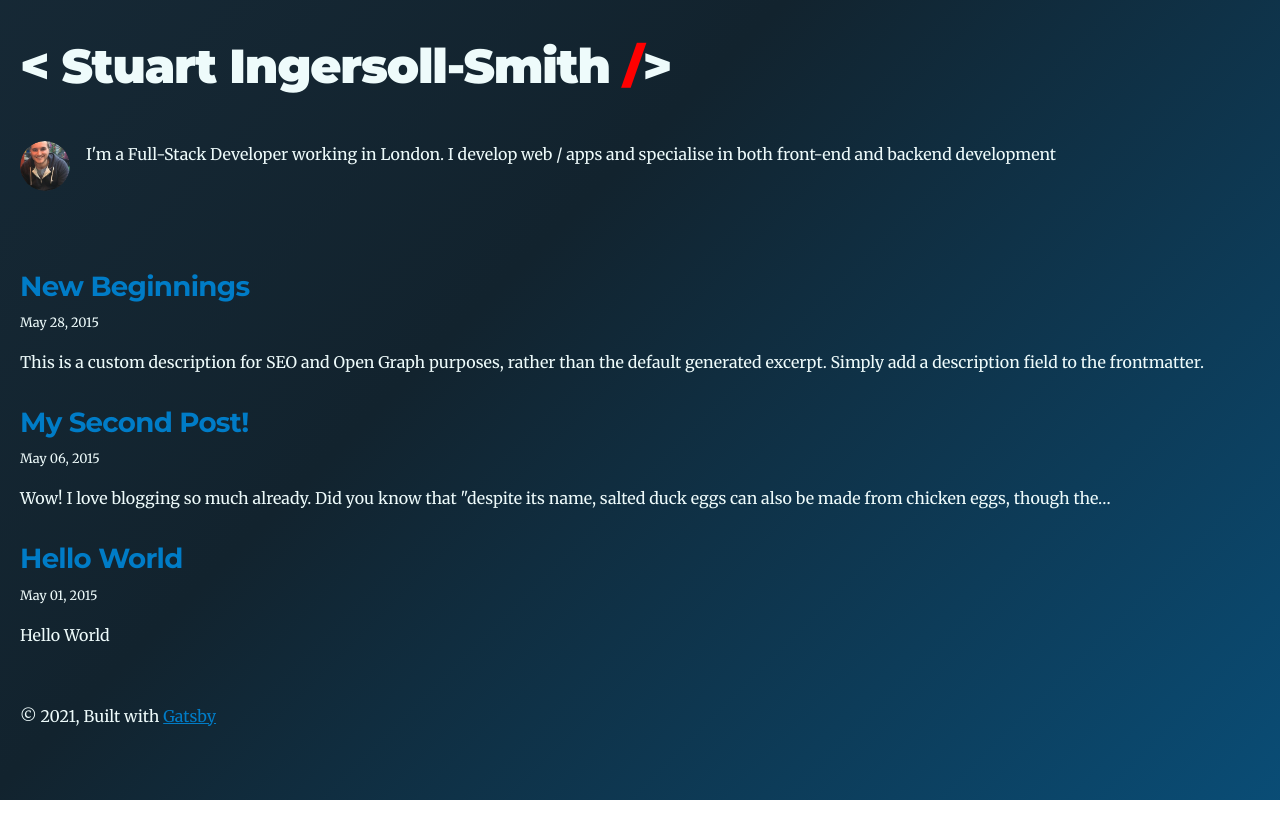
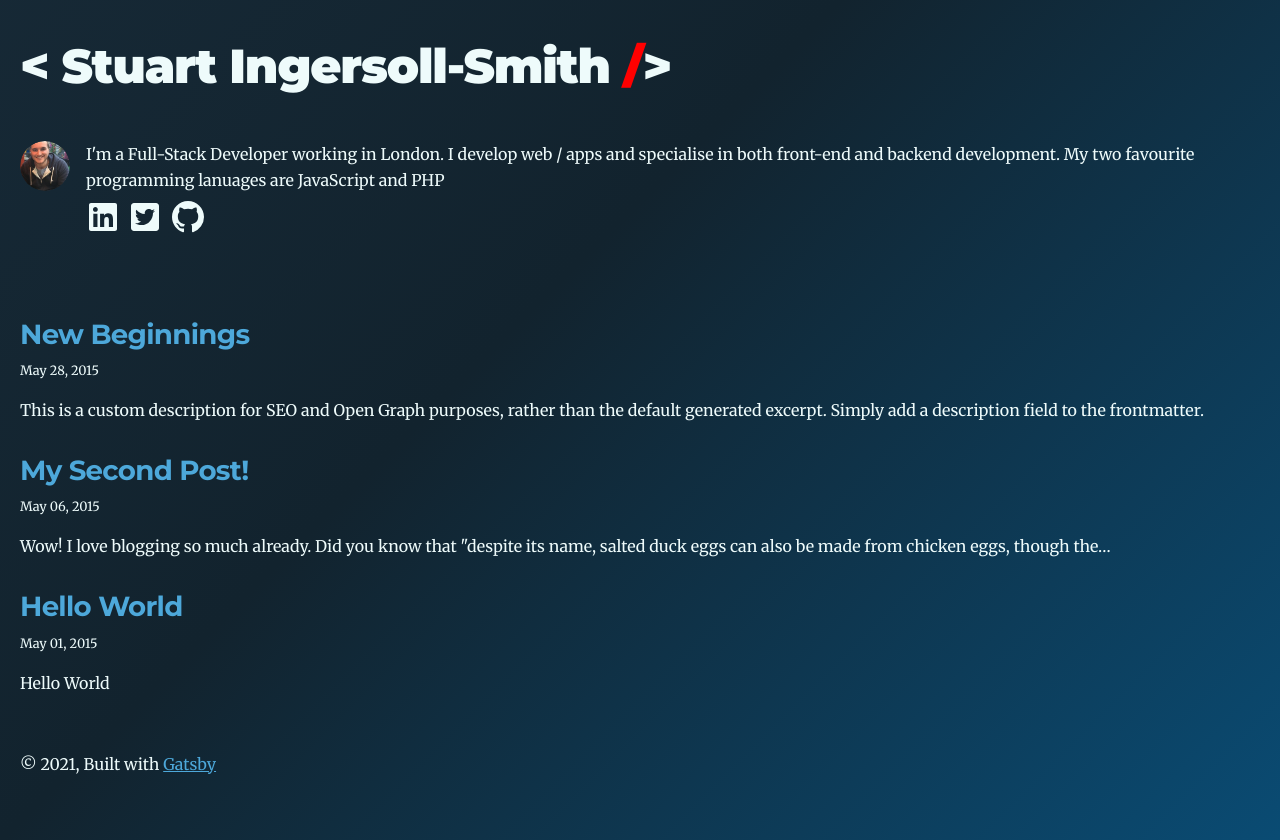
Before and after one commit to stusmith90/portfolio, a Gatsby site: page / in a window 1280 px wide. Before the commit the page ends 800 px from the top, so only its background shows below. Built offline with nearby package versions, Linux system fonts and the light colour scheme; Gatsby itself is replaced by a stand-in of ours.

Commit message:
social media

```diff
--- a/gatsby-config.js
+++ b/gatsby-config.js
@@ -4,7 +4,7 @@ module.exports = {
     title: `Stuart Ingersoll-Smith`,
     author: {
       name: `Stuart Ingersoll-Smith`,
-      summary: `Full-Stack Developer working in London. I develop web / apps and specialise in both front-end and backend development`,
+      summary: `Full-Stack Developer working in London. I develop web / apps and specialise in both front-end and backend development. My two favourite programming lanuages are JavaScript and PHP`,
     },
     description: `A starter blog demonstrating what Gatsby can do.`,
     siteUrl: `https://gatsby-starter-blog-demo.netlify.app/`,
--- a/src/components/bio.js
+++ b/src/components/bio.js
@@ -8,6 +8,8 @@
 import React from "react"
 import { useStaticQuery, graphql } from "gatsby"
 import Image from "gatsby-image"
+import { FaLinkedin, FaTwitterSquare } from "react-icons/fa"
+import { GoMarkGithub } from "react-icons/go"
 
 const Bio = () => {
   const data = useStaticQuery(graphql`
@@ -40,6 +42,7 @@ const Bio = () => {
   const avatar = data?.avatar?.childImageSharp?.fixed
 
   return (
+    <>
       <div className="bio">
         {avatar && (
           <Image
@@ -52,12 +55,28 @@ const Bio = () => {
           />
         )}
         {author?.name && (
+          <>
             <p>
               I'm a {author?.summary || null}
               {` `}
             </p>
+          </>
         )}
       </div>
+      <div class="social-media-icons">
+        <span>
+          <FaLinkedin size="2em" />
+        </span>
+        <span>
+          {" "}
+          <FaTwitterSquare size="2em" />
+        </span>
+        <span>
+          {" "}
+          <GoMarkGithub size="2em" />
+        </span>
+      </div>
+    </>
   )
 }
 
--- a/src/style.css
+++ b/src/style.css
@@ -54,7 +54,7 @@
   --fontSize-5: 2.074rem;
   --fontSize-6: 2.488rem;
   --fontSize-7: 2.986rem;
-  --color-primary: #007CC7;
+  --color-primary: #4DA8DA;
   --color-text: #EEFBFB;
   --color-text-light: #4f5969;
   --color-heading: #EEFBFB;
@@ -270,6 +270,15 @@ a:focus {
 color: red;
 }
 
+.social-media-icons{
+  padding-left:4rem;
+  margin-bottom: var(--spacing-20);
+}
+
+.social-media-icons span{
+  padding:0.2rem;
+}
+
 .global-wrapper {
   margin: var(--spacing-0) auto;
   max-width: var(--maxWidth-wrapper);
@@ -277,7 +286,7 @@ color: red;
 }
 
 .global-wrapper[data-is-root-path="true"] .bio {
-  margin-bottom: var(--spacing-20);
+  margin-bottom: var(--spacing-2);
 }
 
 .global-header {
```
Lines whose indentation alone changed are shown as unchanged.
